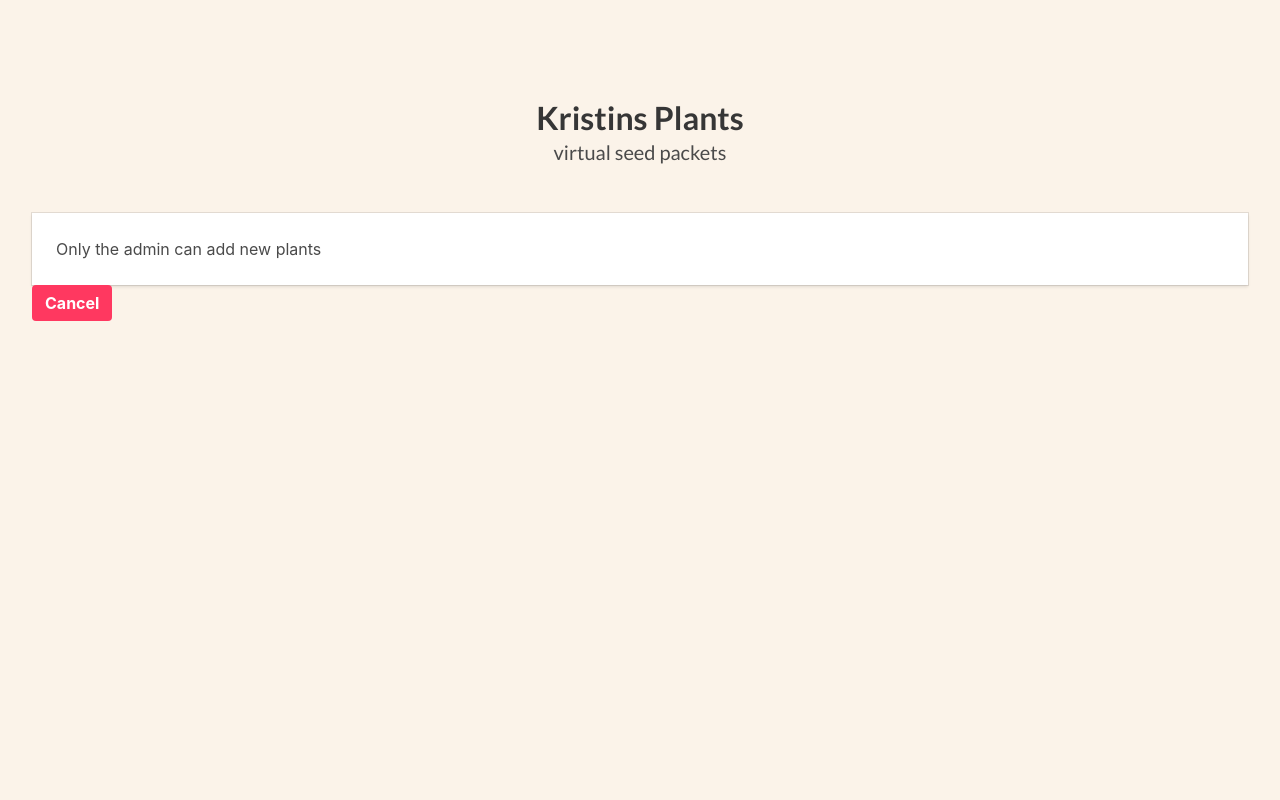
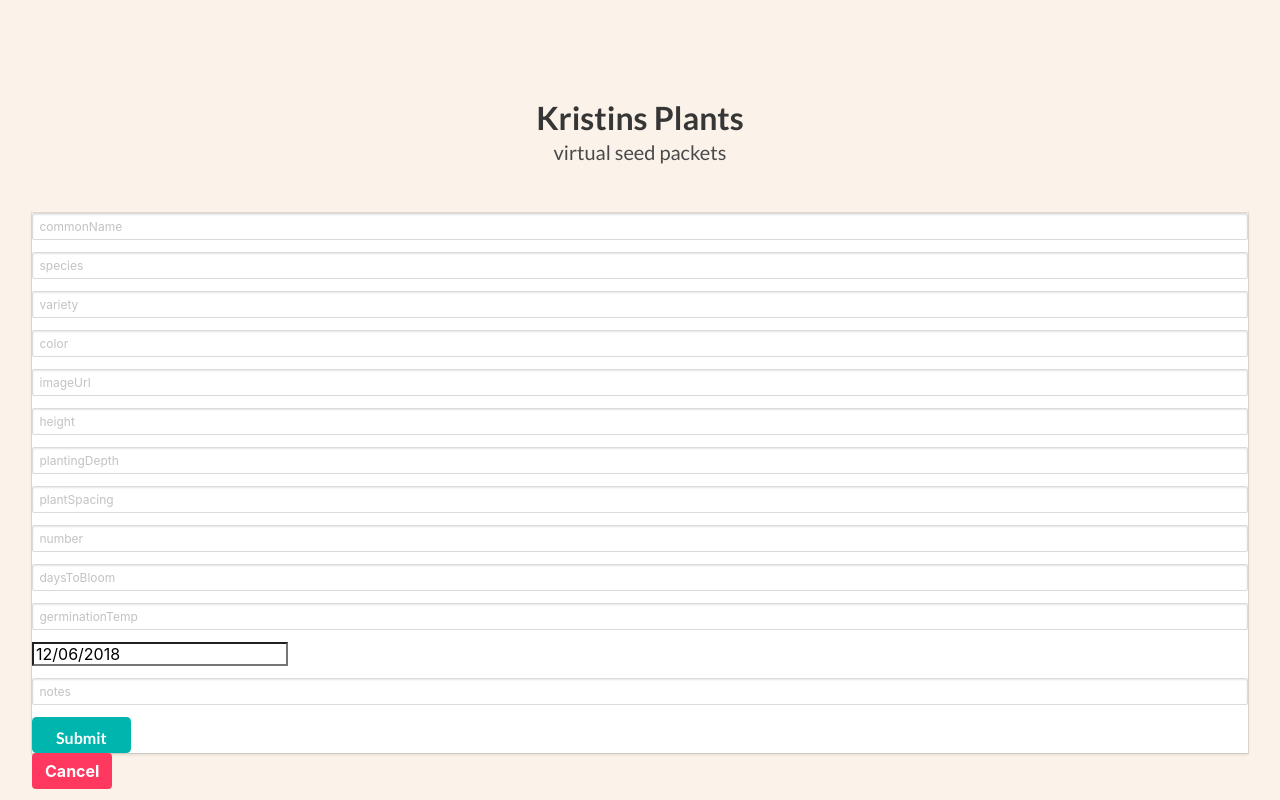
Before and after one commit to hrigoberto/plant-org-front, a React (Create React App) app: page /form in a window 1280 px wide. Built offline with nearby package versions, Linux system fonts and the light colour scheme; no server answers.

Commit message:
remade form inputs using bulma

```diff
--- a/src/components/PlantForm.js
+++ b/src/components/PlantForm.js
@@ -76,80 +76,150 @@ class PlantForm extends React.Component {
     this.setState({ seedingDate: e });
   }
   render() {
-    if (!this.props.isSignedIn) {
+    // if (!this.props.isSignedIn) {
+    //   return (
+    //     <div className="card">
+    //       <div className="card-content">
+    //         <div className="title-is-4">
+    //           Only the admin can add new plants
+    //         </div>
+    //       </div>
+    //     </div>
+    //   )
+    // } else {
       return (
-        <div className="card">
-          <div className="card-content">
-            <div className="title-is-4">
-              Only the admin can add new plants
+        <div className="card" >
+          <div className="field">
+            <div className="control">
+              <input onChange={this.handleInputChange} className="input is-small" type="text" value={this.state.commonName} name="commonName" placeholder="commonName" />
             </div>
           </div>
-        </div>
-      )
-    } else {
-      return (
-          <div className="ui raised fluid card">
-            <div className="content">
-              <form className={`ui form ${this.state.success}`}>
-                <div className="fields">
-                  <div className="four wide field">
-                    <input onChange={this.handleInputChange} type="text" name="commonName" value={this.state.commonName} placeholder="Common Name"/>
-                  </div>
-                  <div className="four wide field">
-                    <input onChange={this.handleInputChange} type="text" name="species" value={this.state.species} placeholder="Species"/>
-                  </div>
-                  <div className="two wide field">
-                    <input onChange={this.handleInputChange} type="text" name="variety" value={this.state.variety} placeholder="Variety"/>
-                  </div>
-                  <div className="two wide field">
-                    <input onChange={this.handleInputChange} type="text" name="color" value={this.state.color} placeholder="Color"/>
-                  </div>
-                  <div className="four wide field">
-                    <input onChange={this.handleInputChange} type="text" name="imageUrl" value={this.state.imageUrl} placeholder="Image URL"/>
+          <div className="field">
+            <div className="control">
+              <input onChange={this.handleInputChange} className="input is-small" type="text" value={this.state.species} name="species" placeholder="species" />
             </div>
           </div>
-                <div className="fields">
-                  <div className="one wide field">
-                    <input onChange={this.handleInputChange} type="text" name="height" value={this.state.height} placeholder="Height"/>
+          <div className="field">
+            <div className="control">
+              <input onChange={this.handleInputChange} className="input is-small" type="text" value={this.state.variety} name="variety" placeholder="variety" />
             </div>
-                  <div className="two wide field">
-                    <input onChange={this.handleInputChange} type="text" name="plantingDepth" value={this.state.plantingDepth} placeholder="Planting Depth"/>
           </div>
-                  <div className="two wide field">
-                    <input onChange={this.handleInputChange} type="text" name="plantSpacing" value={this.state.plantSpacing} placeholder="Plant Spacing"/>
+          <div className="field">
+            <div className="control">
+              <input onChange={this.handleInputChange} className="input is-small" type="text" value={this.state.color} name="color" placeholder="color" />
             </div>
-                  <div className="one wide field">
-                    <input onChange={this.handleInputChange} type="text" name="number" value={this.state.number} placeholder="# of Plants"/>
           </div>
-                  <div className="three wide field">
-                    <input onChange={this.handleInputChange} type="text" name="sunReq" value={this.state.sunReq} placeholder="Sun Requirement"/>
+          <div className="field">
+            <div className="control">
+              <input onChange={this.handleInputChange} className="input is-small" type="text" value={this.state.imageUrl} name="imageUrl" placeholder="imageUrl" />
             </div>
-                  <div className="two wide field">
-                    <input onChange={this.handleInputChange} type="text" name="daysToBloom" value={this.state.daysToBloom} placeholder="Days to Bloom"/>
           </div>
-                  <div className="two wide field">
-                    <input onChange={this.handleInputChange} type="text" name="germinationTemp" value={this.state.germinationTemp} placeholder="Germination Temperature"/>
+          <div className="field">
+            <div className="control">
+              <input onChange={this.handleInputChange} className="input is-small" type="text" value={this.state.height} name="height" placeholder="height" />
             </div>
-                  <div className="three wide field">
+          </div>
+          <div className="field">
+            <div className="control">
+              <input onChange={this.handleInputChange} className="input is-small" type="text" value={this.state.plantingDepth} name="plantingDepth" placeholder="plantingDepth" />
+            </div>
+          </div>
+          <div className="field">
+            <div className="control">
+              <input onChange={this.handleInputChange} className="input is-small" type="text" value={this.state.plantSpacing} name="plantSpacing" placeholder="plantSpacing" />
+            </div>
+          </div>
+          <div className="field">
+            <div className="control">
+              <input onChange={this.handleInputChange} className="input is-small" type="text" value={this.state.number} name="number" placeholder="number" />
+            </div>
+          </div>
+          <div className="field">
+            <div className="control">
+              <input onChange={this.handleInputChange} className="input is-small" type="text" value={this.state.daysToBloom} name="daysToBloom" placeholder="daysToBloom" />
+            </div>
+          </div>
+          <div className="field">
+            <div className="control">
+              <input onChange={this.handleInputChange} className="input is-small" type="text" value={this.state.germinationTemp} name="germinationTemp" placeholder="germinationTemp" />
+            </div>
+          </div>
+          <div className="field">
             <DatePicker
               selected={this.state.seedingDate}
               onChange={this.handleDateChange}
             />
           </div>
+          <div className="field">
+            <div className="control">
+              <input onChange={this.handleInputChange} className="input is-small" type="text" value={this.state.notes} name="notes" placeholder="notes" />
             </div>
-                <div className="sixteen wide field">
-                  <textarea rows="2" onChange={this.handleInputChange} name="notes" value={this.state.notes} placeholder="Notes"/>
-                </div>
-                <div className="ui success message">
-                  <div className="header">Form Completed</div>
-                  <p>Your entry has been recorded</p>
           </div>
           <button onClick={this.handleSubmit} className="ui submit teal button" type="submit">Submit</button>
-              </form>
         </div>
-          </div>
+
+          // <div className="ui raised fluid card">
+          //   <div className="content">
+          //     <form className={`ui form ${this.state.success}`}>
+          //       <div className="fields">
+          //         <div className="four wide field">
+          //           <input onChange={this.handleInputChange} type="text" name="commonName" value={this.state.commonName} placeholder="Common Name"/>
+          //         </div>
+          //         <div className="four wide field">
+          //           <input onChange={this.handleInputChange} type="text" name="species" value={this.state.species} placeholder="Species"/>
+          //         </div>
+          //         <div className="two wide field">
+          //           <input onChange={this.handleInputChange} type="text" name="variety" value={this.state.variety} placeholder="Variety"/>
+          //         </div>
+          //         <div className="two wide field">
+          //           <input onChange={this.handleInputChange} type="text" name="color" value={this.state.color} placeholder="Color"/>
+          //         </div>
+          //         <div className="four wide field">
+          //           <input onChange={this.handleInputChange} type="text" name="imageUrl" value={this.state.imageUrl} placeholder="Image URL"/>
+          //         </div>
+          //       </div>
+          //       <div className="fields">
+          //         <div className="one wide field">
+          //           <input onChange={this.handleInputChange} type="text" name="height" value={this.state.height} placeholder="Height"/>
+          //         </div>
+          //         <div className="two wide field">
+          //           <input onChange={this.handleInputChange} type="text" name="plantingDepth" value={this.state.plantingDepth} placeholder="Planting Depth"/>
+          //         </div>
+          //         <div className="two wide field">
+          //           <input onChange={this.handleInputChange} type="text" name="plantSpacing" value={this.state.plantSpacing} placeholder="Plant Spacing"/>
+          //         </div>
+          //         <div className="one wide field">
+          //           <input onChange={this.handleInputChange} type="text" name="number" value={this.state.number} placeholder="# of Plants"/>
+          //         </div>
+          //         <div className="three wide field">
+          //           <input onChange={this.handleInputChange} type="text" name="sunReq" value={this.state.sunReq} placeholder="Sun Requirement"/>
+          //         </div>
+          //         <div className="two wide field">
+          //           <input onChange={this.handleInputChange} type="text" name="daysToBloom" value={this.state.daysToBloom} placeholder="Days to Bloom"/>
+          //         </div>
+          //         <div className="two wide field">
+          //           <input onChange={this.handleInputChange} type="text" name="germinationTemp" value={this.state.germinationTemp} placeholder="Germination Temperature"/>
+          //         </div>
+          //         <div className="three wide field">
+          //           <DatePicker
+          //             selected={this.state.seedingDate}
+          //             onChange={this.handleDateChange}
+          //           />
+          //         </div>
+          //       </div>
+          //       <div className="sixteen wide field">
+          //         <textarea rows="2" onChange={this.handleInputChange} name="notes" value={this.state.notes} placeholder="Notes"/>
+          //       </div>
+          //       <div className="ui success message">
+          //         <div className="header">Form Completed</div>
+          //         <p>Your entry has been recorded</p>
+          //       </div>
+          //       <button onClick={this.handleSubmit} className="ui submit teal button" type="submit">Submit</button>
+          //     </form>
+          //   </div>
+          // </div>
         )
-    }
+    // }
   }
 }
 
```
Lines whose indentation alone changed are shown as unchanged.
